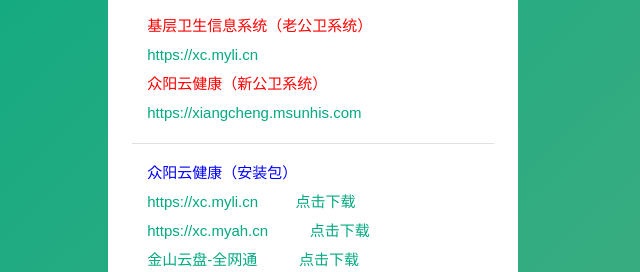
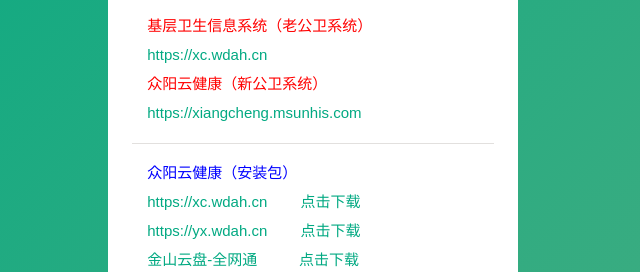
Before and after one commit to xcmyli/xcmyli.github.io, a plain HTML site: page index.html in a window 1280 px wide. Shown: the part 221-493 px from the top of the page, 327-967 px from the left. Drawn offline with Linux system fonts and the light colour scheme.

Commit message:
Add files via upload

```diff
--- a/index.html
+++ b/index.html
@@ -32,15 +32,15 @@
 							<ul>
 								<li>
 								    <font color="red">基层卫生信息系统（老公卫系统）</font>
-									<a href="http://123.13.237.130:8222/phs" target="_blank"><i>https://xc.myli<font sizr="3"><b>.cn</b></font></i></a>
+									<a href="http://123.13.237.130:8222/phs" target="_blank"><i>https://xc.wdah<font sizr="3"><b>.cn</b></font></i></a>
 									<font color="red">众阳云健康（新公卫系统）</font>
 									<a href="https://xiangcheng.msunhis.com" target="_blank"><i>https://xiangcheng.msunhis<font sizr="3"><b>.com</b></font></i></a>
 								<span></span></li>
 								<li>
 									<font color="blue">众阳云健康（安装包）</font>
-									<a href="https://www.123pan.com/s/W970Vv-FaJX" target="_blank"><i>https://xc.myli<font sizr="3"><b></font>.cn&nbsp;&nbsp;&nbsp;&nbsp;&nbsp;&nbsp;&nbsp;&nbsp;&nbsp;点击下载</i></a>
-									<a href="https://kdocs.cn/l/ccYUWdLjMn64" target="_blank"><i>https://xc.myah<font sizr="3"><b></font>.cn&nbsp;&nbsp;&nbsp;&nbsp;&nbsp;&nbsp;&nbsp;&nbsp;&nbsp;&nbsp;点击下载</i></a>
-									<a href="https://kdocs.cn/l/cfnNfkM7IHkN" target="_blank"><i>金山云盘-全网通<font sizr="3"><b></font>&nbsp;&nbsp;&nbsp;&nbsp;&nbsp;&nbsp;&nbsp;&nbsp;&nbsp;&nbsp;点击下载</i></a>
+									<a href="https://www.123pan.com/s/W970Vv-FaJX" target="_blank"><i>https://xc.wdah<font sizr="3"><b></font>.cn&nbsp;&nbsp;&nbsp;&nbsp;&nbsp;&nbsp;&nbsp;&nbsp;点击下载</i></a>
+									<a href="https://kdocs.cn/l/crIAfnOsxg3X" target="_blank"><i>https://yx.wdah<font sizr="3"><b></font>.cn&nbsp;&nbsp;&nbsp;&nbsp;&nbsp;&nbsp;&nbsp;&nbsp;点击下载</i></a>
+									<a href="https://kdocs.cn/l/cj6T8q2i1st7" target="_blank"><i>金山云盘-全网通<font sizr="3"><b></font>&nbsp;&nbsp;&nbsp;&nbsp;&nbsp;&nbsp;&nbsp;&nbsp;&nbsp;&nbsp;点击下载</i></a>
 									<a href="https://share.weiyun.com/pt1VOXy9" target="_blank"><i>腾讯微云-全网通<font sizr="3"><b></font>&nbsp;&nbsp;&nbsp;&nbsp;&nbsp;&nbsp;&nbsp;&nbsp;&nbsp;&nbsp;点击下载</i></a>
 								<span></span></li>
 								<li>
```
